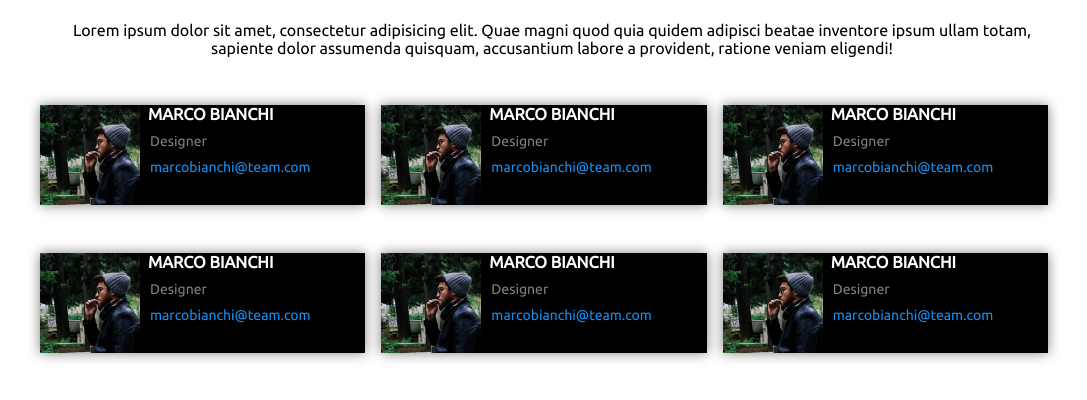
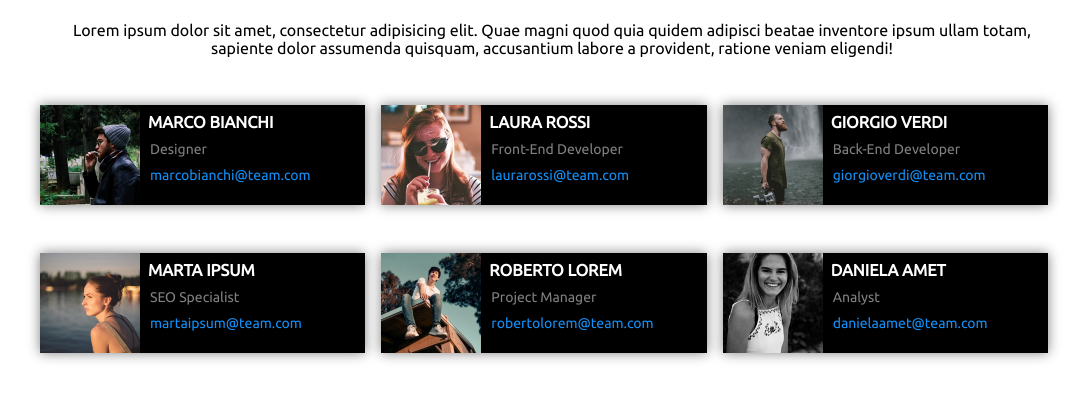
Before and after one commit to samuelebruni/html-css-float-cards, a plain HTML site: page index.html in a window 1280 px wide. Shown: the part 72-472 px from the top of the page, without its empty margins (88-1175 px from the left). Drawn offline with Linux system fonts and the light colour scheme.

Commit message:
fix and order HTML and CSS code

```diff
--- a/assets/css/style.css
+++ b/assets/css/style.css
@@ -35,6 +35,7 @@ h1{
 h3{
     color: white;
     margin-left: 0.5rem;
+    margin-top: 0.5rem;
 }
 
 p{
@@ -44,6 +45,23 @@ p{
 
 .email_text{
     color: rgb(19, 144, 247);
+}
+
+img{
+    max-width: 100px;
+    float: left;
+    width: 100%;
+}
+
+
+
+.row{
+    margin-top: 3rem;
+}
+
+h3{
+    color: white;
+    margin-left: 0.5rem;
 }
 
 /*#endregion*/
@@ -77,13 +95,6 @@ p{
     height: 100px
 }
 
-/*endregion*/
-img{
-    max-width: 100px;
-    float: left;
-    width: 100%;
-}
-
 .card_text{
     float: left;
     font-size: 14px;
@@ -91,11 +102,4 @@ img{
     height: 100px;
 }
 
-.row{
-    margin-top: 3rem;
-}
-
-h3{
-    color: white;
-    margin-left: 0.5rem;
-}
+/*endregion*/
--- a/index.html
+++ b/index.html
@@ -39,64 +39,66 @@
 
                 <div class="col">
                     <div class="space_image">
-                        <img src="./assets/img/male1.png" alt="">
+                        <img src="./assets/img/female1.png" alt="">
                     </div>
                     <div class="card_text">
-                        <h3>MARCO BIANCHI</h3>
-                        <p>Designer</p>
-                        <p class="email_text">marcobianchi@team.com</p>
+                        <h3>LAURA ROSSI</h3>
+                        <p>Front-End Developer</p>
+                        <p class="email_text">laurarossi@team.com</p>
                     </div>
                 </div>
 
                 <div class="col">
                     <div class="space_image">
-                        <img src="./assets/img/male1.png" alt="">
+                        <img src="./assets/img/male2.png" alt="">
                     </div>
                     <div class="card_text">
-                        <h3>MARCO BIANCHI</h3>
-                        <p>Designer</p>
-                        <p class="email_text">marcobianchi@team.com</p>
+                        <h3>GIORGIO VERDI</h3>
+                        <p>Back-End Developer</p>
+                        <p class="email_text">giorgioverdi@team.com</p>
                     </div>
                 </div>
         </section>
+        <!--/top card-->
 
         <section class="row clearfix">
 
                 <div class="col">
                     <div class="space_image">
-                        <img src="./assets/img/male1.png" alt="">
+                        <img src="./assets/img/female2.png" alt="">
                     </div>
                     <div class="card_text">
-                        <h3>MARCO BIANCHI</h3>
-                        <p>Designer</p>
-                        <p class="email_text">marcobianchi@team.com</p>
+                        <h3>MARTA IPSUM</h3>
+                        <p>SEO Specialist</p>
+                        <p class="email_text">martaipsum@team.com</p>
                     </div>
                 </div>
 
                 <div class="col">
                     <div class="space_image">
-                        <img src="./assets/img/male1.png" alt="">
+                        <img src="./assets/img/male3.png" alt="">
                     </div>
                     <div class="card_text">
-                        <h3>MARCO BIANCHI</h3>
-                        <p>Designer</p>
-                        <p class="email_text">marcobianchi@team.com</p>
+                        <h3>ROBERTO LOREM</h3>
+                        <p>Project Manager</p>
+                        <p class="email_text">robertolorem@team.com</p>
                     </div>
                 </div>
 
                 <div class="col">
                     <div class="space_image">
-                        <img src="./assets/img/male1.png" alt="">
+                        <img src="./assets/img/female3.png" alt="">
                     </div>
                     <div class="card_text">
-                        <h3>MARCO BIANCHI</h3>
-                        <p>Designer</p>
-                        <p class="email_text">marcobianchi@team.com</p>
+                        <h3>DANIELA AMET</h3>
+                        <p>Analyst</p>
+                        <p class="email_text">danielaamet@team.com</p>
                     </div>
                 </div>
             </div>
 
         </section>
+        <!--/bottom card-->
 
     </main>
     <!--/main-->
```
